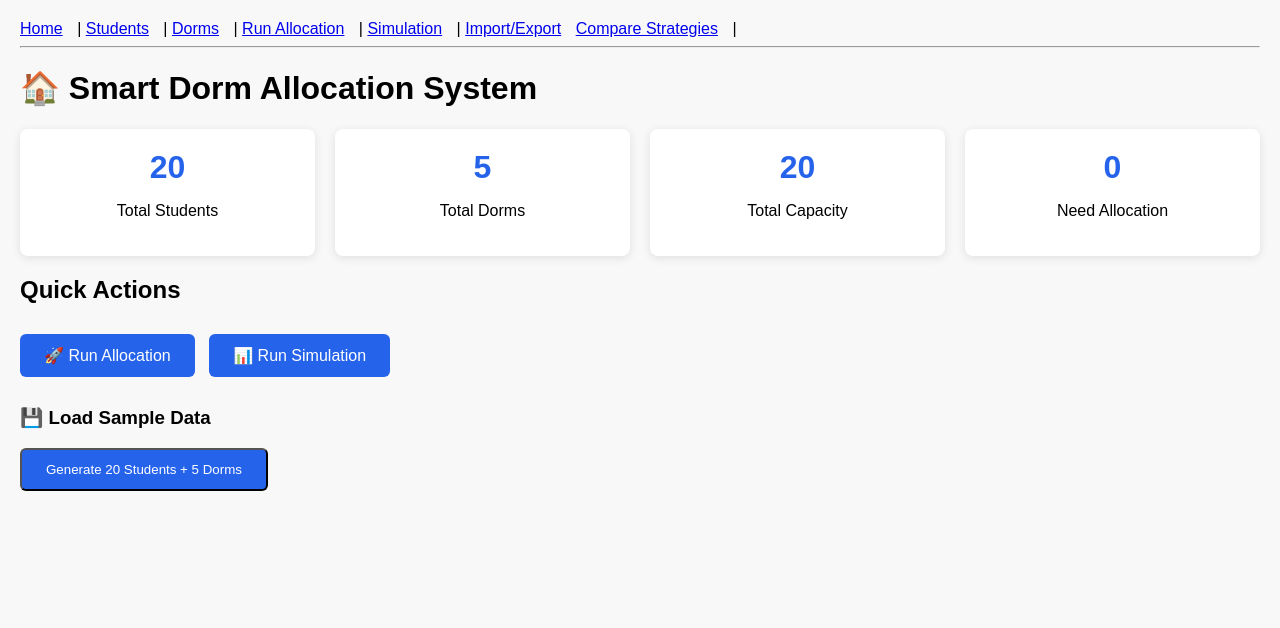
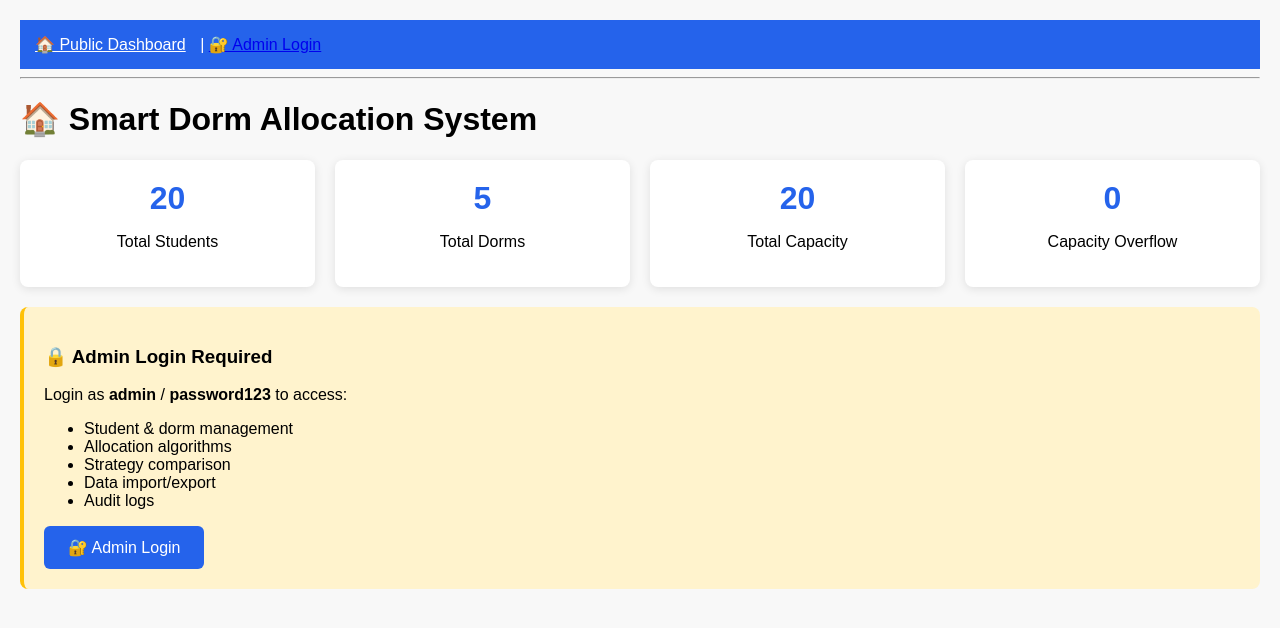
Before and after one commit to javdevA/SmartDormCapstonePro, a Flask app: page / in a window 1280 px wide. Shown: the top 628 px of the page. Run offline with Flask 3, Linux system fonts and the light colour scheme.

Commit message:
feat: admin login system with audit logs

```diff
--- a/app.py
+++ b/app.py
@@ -1,7 +1,8 @@
-# app.py - COMPLETE VERSION WITH ALL FEATURES
-from flask import Flask, render_template, request, redirect, url_for, flash, send_file
+# app.py - WITH ADMIN LOGIN SYSTEM
+from flask import Flask, render_template, request, redirect, url_for, flash, send_file, session
 from pathlib import Path
 import random
+import hashlib
 from storage import (
     load_students, save_students, load_dorms, save_dorms,
     save_allocation, import_students_from_file, import_dorms_from_file,
@@ -14,26 +15,55 @@ from models import (
 from utils import compute_checksum, valid_student_id, log_event, DATA_DIR
 
 app = Flask(__name__)
-app.secret_key = "smart-dorm-2026-change-this"
+app.secret_key = "smart-dorm-2026-admin-auth"
+
+# ADMIN CREDENTIALS (change these for production!)
+ADMIN_USERNAME = "admin"
+ADMIN_PASSWORD_HASH = hashlib.sha256("password123".encode()).hexdigest()  # password123
+
+def login_required(f):
+    def wrapper(*args, **kwargs):
+        if 'admin_logged_in' not in session:
+            flash("🔒 Admin login required!", "error")
+            return redirect(url_for('login'))
+        return f(*args, **kwargs)
+    wrapper.__name__ = f.__name__
+    return wrapper
+
+@app.route("/login", methods=["GET", "POST"])
+def login():
+    if request.method == "POST":
+        username = request.form["username"]
+        password = hashlib.sha256(request.form["password"].encode()).hexdigest()
+
+        if username == ADMIN_USERNAME and password == ADMIN_PASSWORD_HASH:
+            session['admin_logged_in'] = True
+            flash("✅ Admin login successful!", "success")
+            return redirect(url_for("index"))
+        else:
+            flash("❌ Invalid credentials!", "error")
+
+    return render_template("login.html")
+
+@app.route("/logout")
+def logout():
+    session.pop('admin_logged_in', None)
+    flash("👋 Logged out successfully.", "success")
+    return redirect(url_for("login"))
 
 @app.route("/")
 def index():
     students = load_students()
     dorms = load_dorms()
     total_capacity = sum(int(d.get('capacity', 0)) for d in dorms)
+    is_admin = 'admin_logged_in' in session
 
-    # Check latest allocation status
-    try:
-        allocation = greedy_allocation(students, dorms)
-        allocated_count = len([s for s in students if allocation.get(s.get('student_id'))])
-        unallocated = len(students) - allocated_count
-    except:
-        unallocated = len(students)
-
+    # Public dashboard shows basic stats only
     return render_template("index.html", students=students, dorms=dorms,
-                         total_capacity=total_capacity, unallocated=unallocated)
+                         total_capacity=total_capacity, is_admin=is_admin)
 
 @app.route("/load_sample", methods=["POST"])
+@login_required
 def load_sample():
     names = ["Alice", "Bob", "Charlie", "Diana", "Eve", "Frank", "Grace", "Henry", "Ivy", "Jack"]
     sample_students = []
@@ -58,16 +88,19 @@ def load_sample():
 
     save_students(sample_students)
     save_dorms(sample_dorms)
+    log_event("ADMIN", f"Loaded sample data: 20 students, 5 dorms")
     flash("✅ Loaded 20 students + 5 dorms! Try allocation now!", "success")
     return redirect(url_for("index"))
 
-# ------------- STUDENTS -------------
+# ------------- PROTECTED ROUTES (Admin Only) -------------
 @app.route("/students")
+@login_required
 def students_list():
     students = load_students()
     return render_template("students_list.html", students=students)
 
 @app.route("/students/add", methods=["GET", "POST"])
+@login_required
 def add_student():
     if request.method == "POST":
         students = load_students()
@@ -82,7 +115,6 @@ def add_student():
             flash("Student ID is required.", "error")
             return redirect(url_for("add_student"))
 
-        # auto-add checksum if needed
         if not valid_student_id(raw_id):
             core = raw_id[:-1] if len(raw_id) > 1 else raw_id
             new_id = compute_checksum(core)
@@ -106,12 +138,14 @@ def add_student():
             "tags": tags
         })
         save_students(students)
+        log_event("ADMIN", f"Added student: {name} ({new_id})")
         flash(f"✅ Student {name} added with ID {new_id}", "success")
         return redirect(url_for("students_list"))
 
     return render_template("student_form.html", mode="add", student=None)
 
 @app.route("/students/edit/<student_id>", methods=["GET", "POST"])
+@login_required
 def edit_student(student_id):
     students = load_students()
     student = next((s for s in students if s.get("student_id") == student_id), None)
@@ -137,26 +171,32 @@ def edit_student(student_id):
         student["tags"] = request.form.get("tags", "")
 
         save_students(students)
+        log_event("ADMIN", f"Edited student: {student['name']} ({new_id})")
         flash("✅ Student updated.", "success")
         return redirect(url_for("students_list"))
 
     return render_template("student_form.html", mode="edit", student=student)
 
 @app.route("/students/delete/<student_id>", methods=["POST"])
+@login_required
 def delete_student(student_id):
     students = load_students()
+    before_count = len(students)
     students = [s for s in students if s.get("student_id") != student_id]
     save_students(students)
+    log_event("ADMIN", f"Deleted student ID: {student_id} (count: {before_count}→{len(students)})")
     flash("🗑️ Student deleted.", "success")
     return redirect(url_for("students_list"))
 
-# ------------- DORMS -------------
+# ------------- DORMS (Admin Only) -------------
 @app.route("/dorms")
+@login_required
 def dorms_list():
     dorms = load_dorms()
     return render_template("dorms_list.html", dorms=dorms)
 
 @app.route("/dorms/add", methods=["GET", "POST"])
+@login_required
 def add_dorm():
     if request.method == "POST":
         dorms = load_dorms()
@@ -176,12 +216,14 @@ def add_dorm():
             "attributes": attributes
         })
         save_dorms(dorms)
+        log_event("ADMIN", f"Added dorm: {name} ({dorm_id})")
         flash("✅ Dorm added.", "success")
         return redirect(url_for("dorms_list"))
 
     return render_template("dorm_form.html", mode="add", dorm=None)
 
 @app.route("/dorms/edit/<dorm_id>", methods=["GET", "POST"])
+@login_required
 def edit_dorm(dorm_id):
     dorms = load_dorms()
     dorm = next((d for d in dorms if d.get("dorm_id") == dorm_id), None)
@@ -194,22 +236,26 @@ def edit_dorm(dorm_id):
         dorm["capacity"] = request.form["capacity"]
         dorm["attributes"] = request.form["attributes"]
         save_dorms(dorms)
+        log_event("ADMIN", f"Edited dorm: {dorm['name']} ({dorm_id})")
         flash("✅ Dorm updated.", "success")
         return redirect(url_for("dorms_list"))
 
     return render_template("dorm_form.html", mode="edit", dorm=dorm)
 
 @app.route("/dorms/delete/<dorm_id>", methods=["POST"])
+@login_required
 def delete_dorm(dorm_id):
     dorms = load_dorms()
     dorms = [d for d in dorms if d.get("dorm_id") != dorm_id]
     save_dorms(dorms)
+    log_event("ADMIN", f"Deleted dorm: {dorm_id}")
     flash("🗑️ Dorm deleted.", "success")
     return redirect(url_for("dorms_list"))
 
-# ------------- ALLOCATION & STRATEGIES -------------
+# ------------- ALLOCATION & STRATEGIES (Admin Only) -------------
 @app.route("/allocate/<strategy>", defaults={"strategy": "greedy"})
 @app.route("/allocate")
+@login_required
 def run_allocation(strategy="greedy"):
     students = load_students()
     dorms = load_dorms()
@@ -228,6 +274,7 @@ def run_allocation(strategy="greedy"):
         strategy_name = "Smart Greedy"
 
     save_allocation(allocation)
+    log_event("ADMIN", f"Ran allocation: {strategy_name} strategy")
     metrics = compute_fairness_metrics(students, allocation)
     return render_template(
         "allocation_result.html",
@@ -236,6 +283,7 @@ def run_allocation(strategy="greedy"):
     )
 
 @app.route("/compare")
+@login_required
 def compare_strategies():
     students = load_students()
     dorms = load_dorms()
@@ -256,9 +304,11 @@ def compare_strategies():
         metrics["unallocated"] = len([s for s in students if not alloc.get(s.get("student_id"))])
         results[strat_name] = metrics
 
+    log_event("ADMIN", "Compared allocation strategies")
     return render_template("strategy_compare.html", results=results)
 
 @app.route("/simulate", methods=["GET", "POST"])
+@login_required
 def run_simulation():
     students = load_students()
     dorms = load_dorms()
@@ -274,10 +324,12 @@ def run_simulation():
             trials = 100
 
     result = simulate_allocation(students, dorms, trials=trials)
+    log_event("ADMIN", f"Ran simulation: {trials} trials")
     return render_template("simulation_result.html", result=result, trials=trials)
 
-# ------------- IMPORT / EXPORT -------------
+# ------------- IMPORT/EXPORT & ADMIN (Admin Only) -------------
 @app.route("/import_export", methods=["GET", "POST"])
+@login_required
 def import_export():
     if request.method == "POST":
         target = request.form["target"]
@@ -293,10 +345,12 @@ def import_export():
         if target == "students":
             students = import_students_from_file(tmp_path)
             save_students(students)
+            log_event("ADMIN", f"Imported {len(students)} students")
             flash("✅ Students imported.", "success")
         elif target == "dorms":
             dorms = import_dorms_from_file(tmp_path)
             save_dorms(dorms)
+            log_event("ADMIN", f"Imported {len(dorms)} dorms")
             flash("✅ Dorms imported.", "success")
         else:
             flash("Unknown import target.", "error")
@@ -307,6 +361,7 @@ def import_export():
     return render_template("import_export.html")
 
 @app.route("/export/<what>")
+@login_required
 def export_csv(what):
     if what == "students":
         path = STUDENTS_FILE
@@ -318,12 +373,23 @@ def export_csv(what):
         flash("Unknown export type.", "error")
         return redirect(url_for("index"))
 
-    # FIXED: Check if file has data beyond header
     if not path.exists() or path.read_text().strip().split('\n') == [path.read_text().strip().split(',')[0]]:
         flash(f"No {what} data to export yet.", "error")
         return redirect(url_for("index"))
 
+    log_event("ADMIN", f"Exported {what}")
     return send_file(path, as_attachment=True)
+
+@app.route("/admin_logs")
+@login_required
+def admin_logs():
+    logs = []
+    if (DATA_DIR / "logs.csv").exists():
+        import csv
+        with (DATA_DIR / "logs.csv").open() as f:
+            reader = csv.DictReader(f)
+            logs = list(reader)[-20:]  # Last 20 entries
+    return render_template("admin_logs.html", logs=logs)
 
 if __name__ == "__main__":
     app.run(debug=True)
--- a/requirements.txt
+++ b/requirements.txt
@@ -1 +1,2 @@
 Flask==3.0.0
+Flask-Login==0.6.3
--- a/templates/base.html
+++ b/templates/base.html
@@ -5,15 +5,24 @@
     <link rel="stylesheet" href="{{ url_for('static', filename='style.css') }}">
 </head>
 <body>
-<nav>
-    <a href="{{ url_for('index') }}">Home</a> |
-    <a href="{{ url_for('students_list') }}">Students</a> |
-    <a href="{{ url_for('dorms_list') }}">Dorms</a> |
-    <a href="{{ url_for('run_allocation') }}">Run Allocation</a> |
-    <a href="{{ url_for('run_simulation') }}">Simulation</a> |
-    <a href="{{ url_for('import_export') }}">Import/Export</a>
-    <a href="{{ url_for('compare_strategies') }}">Compare Strategies</a> |
+<nav style="background: #2563eb; padding: 15px; color: white;">
+    {% if 'admin_logged_in' in session %}
+    <span>👑 Admin Mode</span> |
+    <a href="{{ url_for('index') }}" style="color: white;">🏠 Dashboard</a> |
+    <a href="{{ url_for('students_list') }}">👥 Students</a> |
+    <a href="{{ url_for('dorms_list') }}">🏢 Dorms</a> |
+    <a href="{{ url_for('run_allocation') }}">🚀 Allocate</a> |
+    <a href="{{ url_for('compare_strategies') }}">📊 Compare</a> |
+    <a href="{{ url_for('run_simulation') }}">🎲 Simulate</a> |
+    <a href="{{ url_for('import_export') }}">💾 Data</a> |
+    <a href="{{ url_for('admin_logs') }}">📋 Logs</a> |
+    <a href="{{ url_for('logout') }}">🚪 Logout</a>
+    {% else %}
+    <a href="{{ url_for('index') }}" style="color: white;">🏠 Public Dashboard</a> |
+    <a href="{{ url_for('login') }}">🔐 Admin Login</a>
+    {% endif %}
 </nav>
+
 <hr>
 {% with messages = get_flashed_messages(with_categories=true) %}
   {% if messages %}
--- a/templates/index.html
+++ b/templates/index.html
@@ -1,6 +1,8 @@
 {% extends "base.html" %}
 {% block content %}
 <h1>🏠 Smart Dorm Allocation System</h1>
+
+<!-- DASHBOARD STATS -->
 <div class="dashboard">
     <div class="stat-card">
         <h2>{{ students|length }}</h2>
@@ -14,21 +16,44 @@
         <h2>{{ total_capacity }}</h2>
         <p>Total Capacity</p>
     </div>
-    <div class="stat-card">
-        <h2>{{ unallocated }}</h2>
-        <p>Need Allocation</p>
+    <div class="stat-card {% if students|length > total_capacity %}warning{% endif %}">
+        <h2>{{ students|length - total_capacity if students|length > total_capacity else 0 }}</h2>
+        <p>Capacity Overflow</p>
     </div>
 </div>
 
-<h2>Quick Actions</h2>
+<!-- ADMIN QUICK ACTIONS (Only visible when logged in) -->
+{% if is_admin %}
+<h2>👑 Admin Quick Actions</h2>
 <div class="quick-actions">
+    <form method="post" action="{{ url_for('load_sample') }}" style="display:inline;">
+        <button type="submit" class="btn-primary">💾 Generate Sample Data</button>
+    </form>
+    <a href="{{ url_for('compare_strategies') }}" class="btn-primary">📊 Compare Strategies</a>
     <a href="{{ url_for('run_allocation') }}" class="btn-primary">🚀 Run Allocation</a>
-    <a href="{{ url_for('run_simulation') }}" class="btn-primary">📊 Run Simulation</a>
+    <a href="{{ url_for('admin_logs') }}" class="btn-secondary">📋 View Logs</a>
 </div>
 
-<h3>💾 Load Sample Data</h3>
-<form method="post" action="{{ url_for('load_sample') }}" style="display:inline;">
-    <button type="submit" class="btn-primary">Generate 20 Students + 5 Dorms</button>
-</form>
-
+<!-- RECENT ACTIVITY (Only for admin) -->
+<h3>📈 Recent Activity</h3>
+<div class="activity">
+    <p><strong>Total allocations run:</strong> Check logs</p>
+    <p><strong>Students added today:</strong> {{ students|length }}</p>
+    <p><strong>System ready for allocation!</strong></p>
+</div>
+{% else %}
+<!-- PUBLIC VIEW (No login) -->
+<div style="background: #fff3cd; padding: 20px; border-radius: 8px; border-left: 4px solid #ffc107;">
+    <h3>🔒 Admin Login Required</h3>
+    <p>Login as <strong>admin</strong> / <strong>password123</strong> to access:</p>
+    <ul>
+        <li>Student & dorm management</li>
+        <li>Allocation algorithms</li>
+        <li>Strategy comparison</li>
+        <li>Data import/export</li>
+        <li>Audit logs</li>
+    </ul>
+    <a href="{{ url_for('login') }}" class="btn-primary">🔐 Admin Login</a>
+</div>
+{% endif %}
 {% endblock %}
```
Also changed, not shown: templates/admin_logs.html (added, +15 -0 lines), templates/login.html (added, +20 -0 lines).
